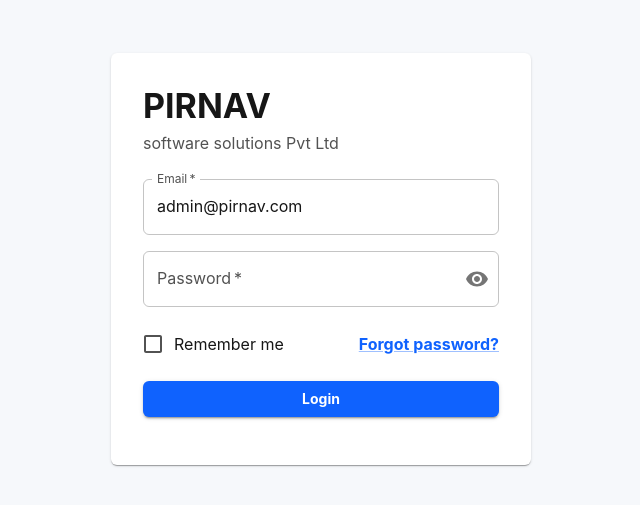
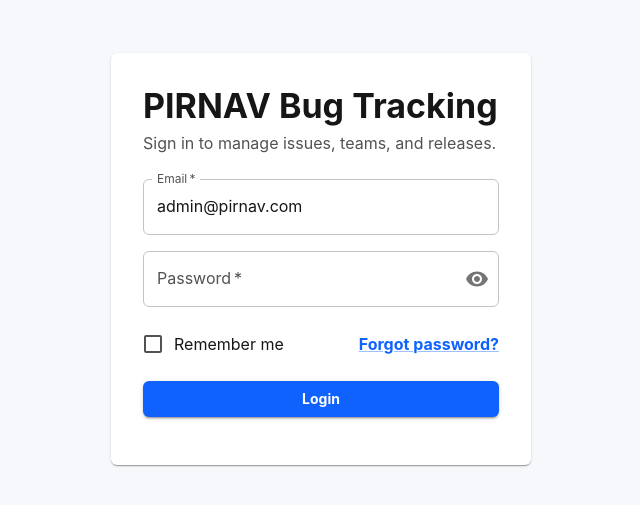
Before and after one commit to Shivakumar4523/bug-project, a React (Vite) app in the folder frontend/: page /login in a window 1280 px wide. Shown: the part 141-646 px from the top of the page, without its empty margins (319-959 px from the left). Built offline with nearby package versions, Linux system fonts and the light colour scheme; no server answers.

Commit message:
Revert "Update branding to PIRNAV software solutions Pvt Ltd"
This reverts commit b5e45ed10db343d1c429fd15c8672a6b9aadf9a9.

```diff
--- a/frontend/src/layouts/AppLayout.tsx
+++ b/frontend/src/layouts/AppLayout.tsx
@@ -120,8 +120,8 @@ export function AppLayout() {
     <Box sx={{ display: "flex", minHeight: "100%" }}>
       <Drawer variant="permanent" sx={{ width: drawerWidth, "& .MuiDrawer-paper": { width: drawerWidth, borderRight: "1px solid #dde3ea" } }}>
         <Box sx={{ px: 2, py: 2.2 }}>
-          <Typography variant="h6">PIRNAV</Typography>
-          <Typography variant="caption" color="text.secondary">software solutions Pvt Ltd</Typography>
+          <Typography variant="h6">PIRNAV Bug Tracking</Typography>
+          <Typography variant="caption" color="text.secondary">Enterprise issue management</Typography>
         </Box>
         <Divider />
         <List dense sx={{ px: 1 }}>
--- a/frontend/src/pages/LoginPage.tsx
+++ b/frontend/src/pages/LoginPage.tsx
@@ -115,8 +115,8 @@ export function LoginPage() {
   return (
     <Box sx={{ minHeight: "100%", display: "grid", placeItems: "center", bgcolor: "#f6f8fb", p: 2 }}>
       <Paper sx={{ width: "100%", maxWidth: 420, p: 4 }}>
-        <Typography variant="h4" sx={{ mb: 0.5 }}>PIRNAV</Typography>
-        <Typography color="text.secondary" sx={{ mb: 3 }}>software solutions Pvt Ltd</Typography>
+        <Typography variant="h4" sx={{ mb: 0.5 }}>PIRNAV Bug Tracking</Typography>
+        <Typography color="text.secondary" sx={{ mb: 3 }}>Sign in to manage issues, teams, and releases.</Typography>
         <Stack component="form" spacing={2} onSubmit={handleSubmit(async (data) => {
           setError("");
           setNotice("");
```
